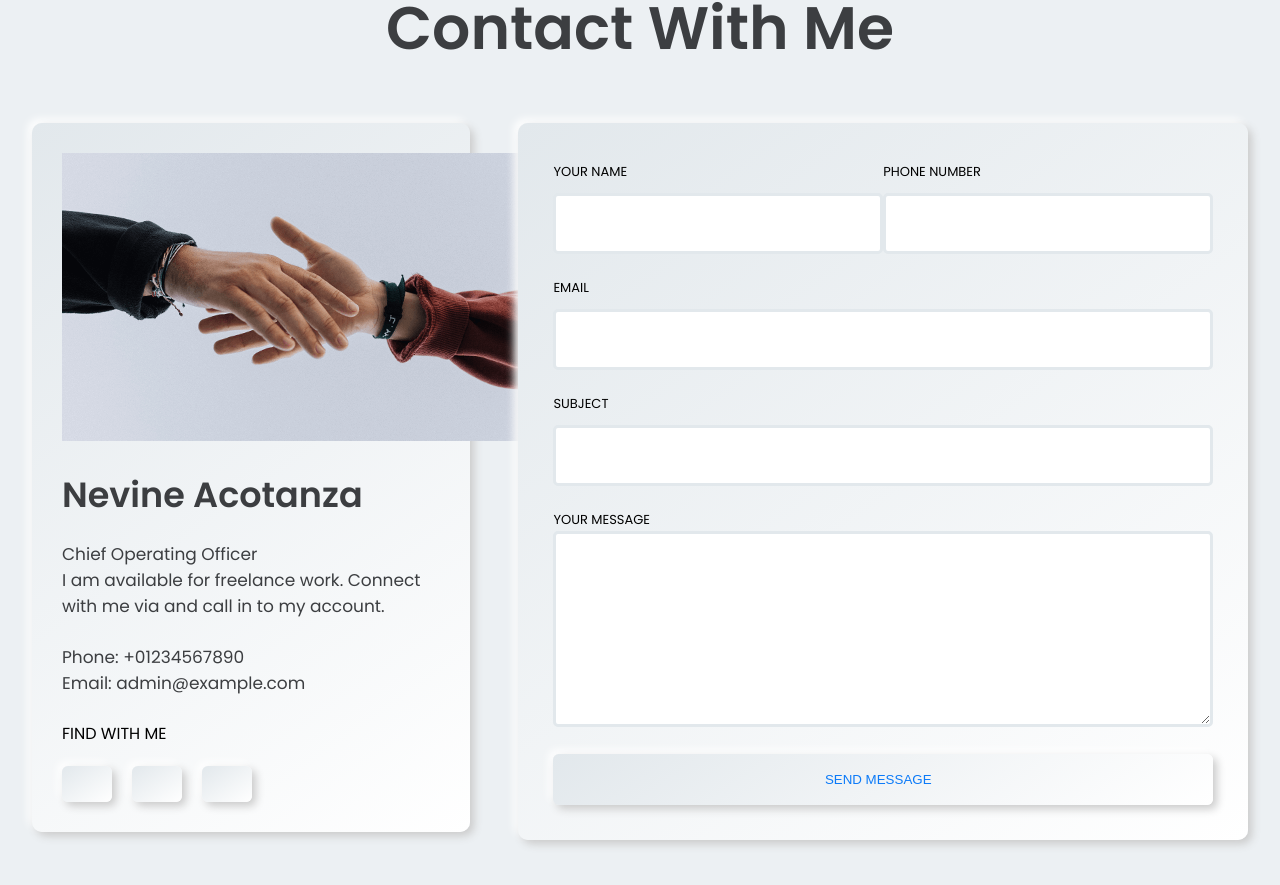
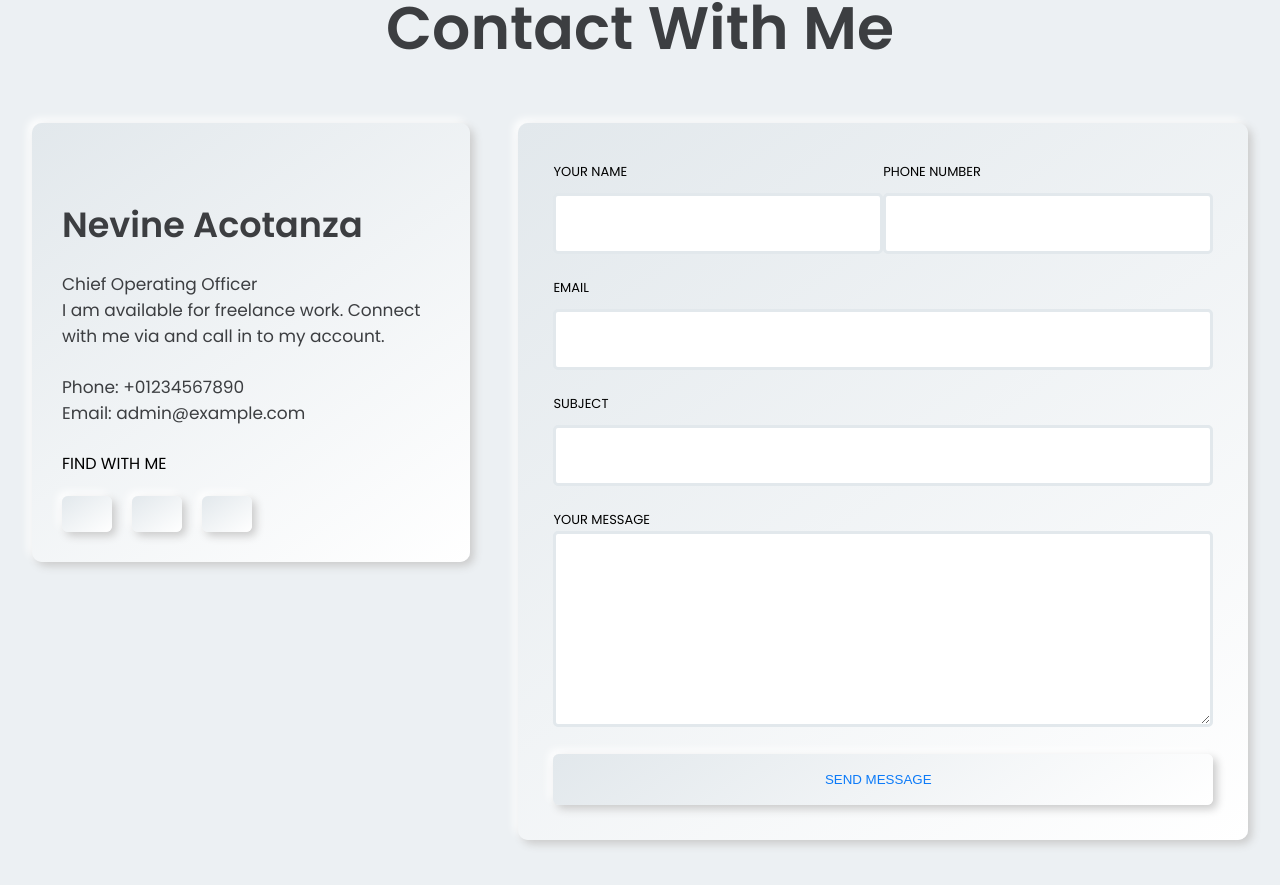
Before and after one commit to mardin98/portafolioMar, a React (Create React App) app: page / in a window 1280 px wide. Shown: the part 7536-8421 px from the top of the page. Built offline with nearby package versions, Linux system fonts and the light colour scheme; some icons are missing.

Commit message:
left update

```diff
--- a/src/App.css
+++ b/src/App.css
@@ -131,6 +131,10 @@ footer p {
   .right {
     width: 100%;
   }
-
+  * {
+    padding: 0;
+    margin: 0;
+    box-sizing: border-box;
+  }
 
 }
--- a/src/component/Contact/Contact.js
+++ b/src/component/Contact/Contact.js
@@ -45,7 +45,7 @@ const Contact = () => {
             <div className='left'>
               <div className='box box_shodow'>
                 <div className='img'>
-                  <img src={contact1} alt='' />
+                  <img src="" alt='' />
                 </div>
                 <div className='details'>
                   <h1>Nevine Acotanza</h1>
--- a/src/component/Hero/Home.css
+++ b/src/component/Hero/Home.css
@@ -143,6 +143,7 @@
 
   .hero .right_img img {
     position: absolute;
+
     margin-left: -100px;
     margin-top: -23.5%;
     width: 260px;
```
